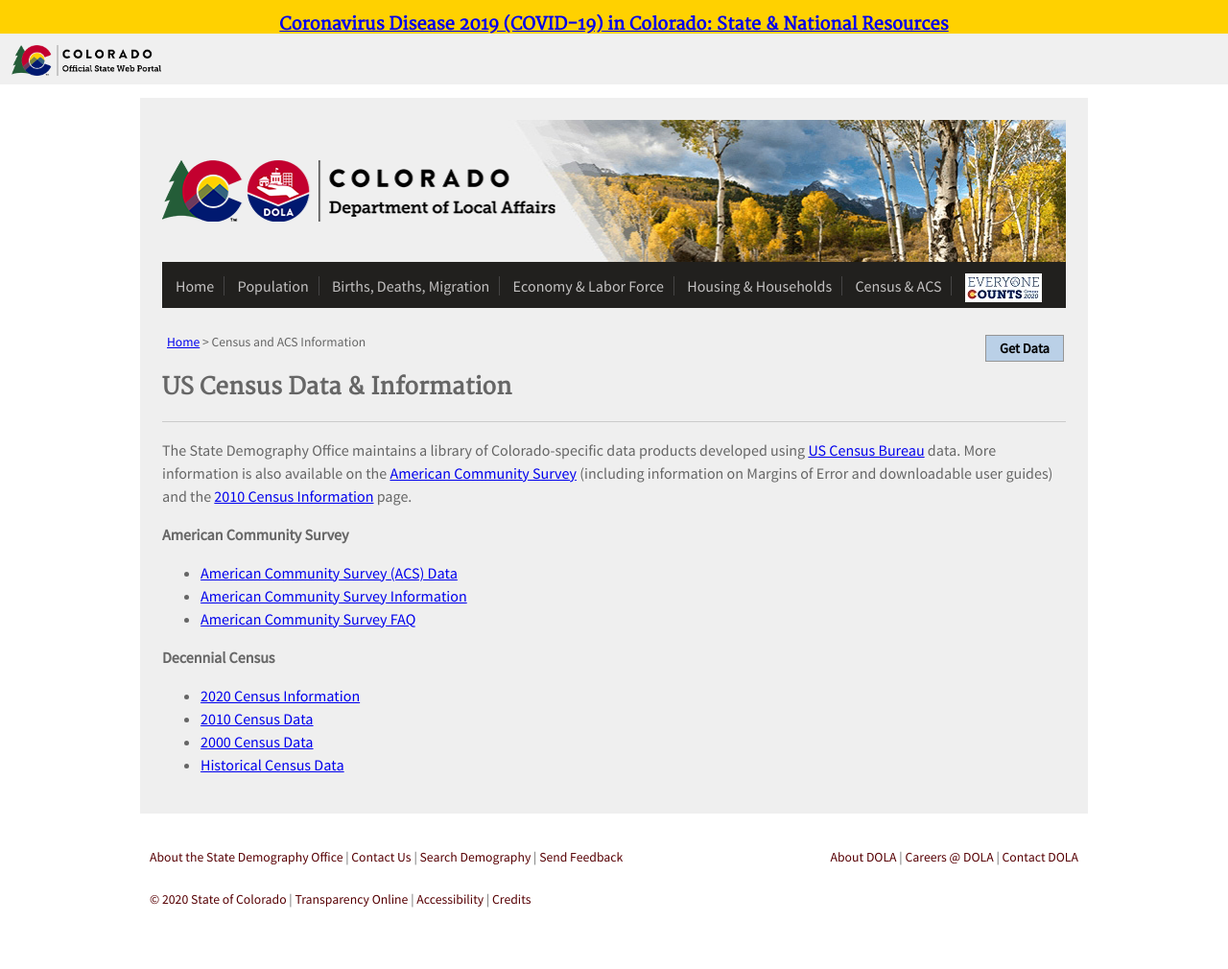
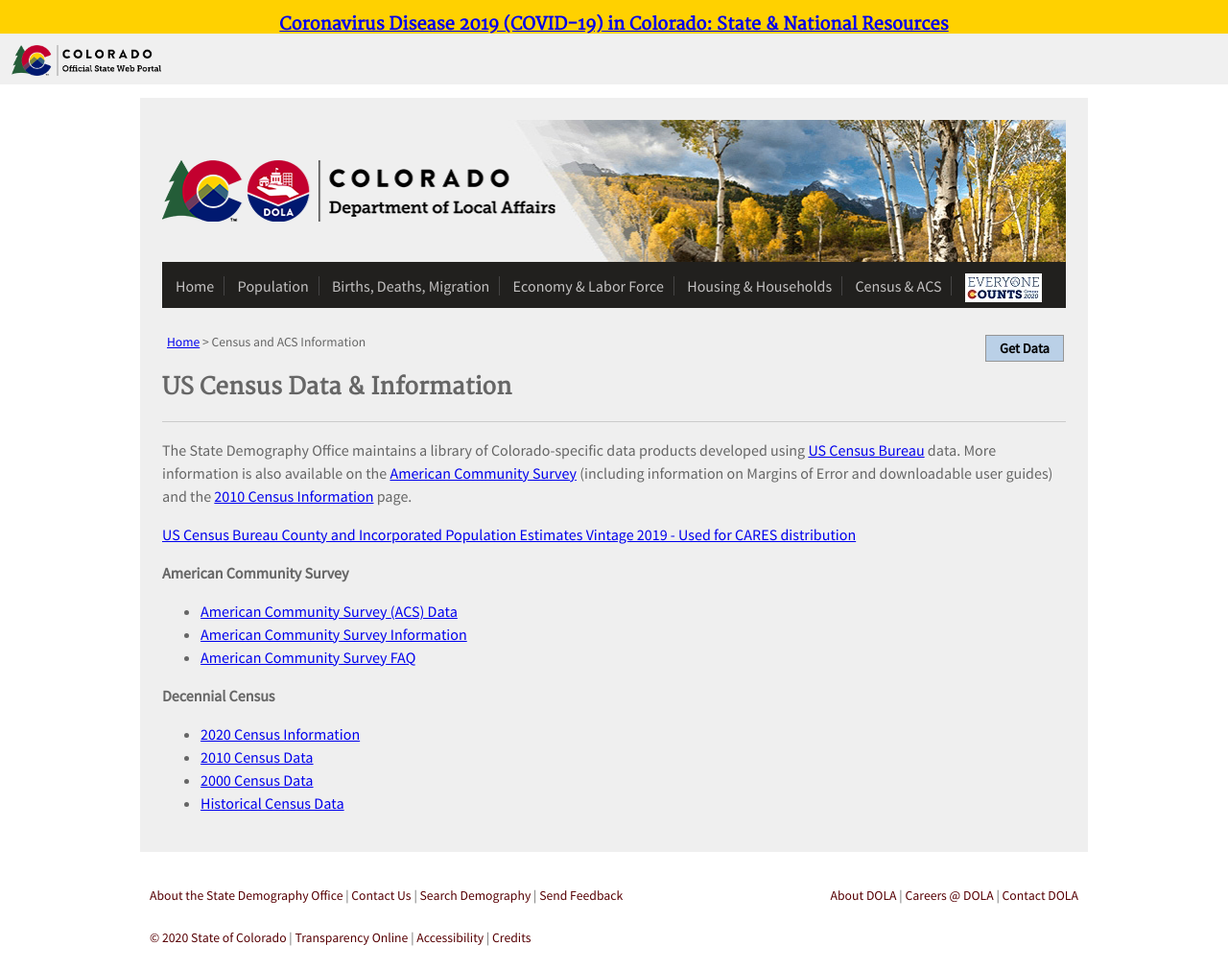
Before and after one commit to TBleess/Website_New, a Jekyll site: the page built from pages/5_CensusACS/index.md, in a window 1280 px wide. Shown: the whole page at 96% size. Built offline with Jekyll 4.4.1, drawn with Linux system fonts in a browser that asks for light colours; before the commit the page ends 970 px from its top, so only the background shows below that.

Commit message:
Update index.md

```diff
--- a/pages/5_CensusACS/index.md
+++ b/pages/5_CensusACS/index.md
@@ -14,6 +14,8 @@
 
 The State Demography Office maintains a library of Colorado-specific data products developed using [US Census Bureau](http://www.census.gov/) data. More information is also available on the [American Community Survey](/census-acs/american-community-survey-information#american-community-survey-information) (including information on Margins of Error and downloadable user guides) and the [2010 Census Information](/census-acs/2010-census-information#census-information-2010) page.
 
+[US Census Bureau County and Incorporated Population Estimates Vintage 2019 - Used for CARES distribution](https://drive.google.com/file/d/1sweDxA5ipegGpGNlty9DW_ppNKb-JS07/view?usp=sharing)
+
 **American Community Survey**
 
 - [American Community Survey (ACS) Data](/census-acs/american_community_survey_data)
```
